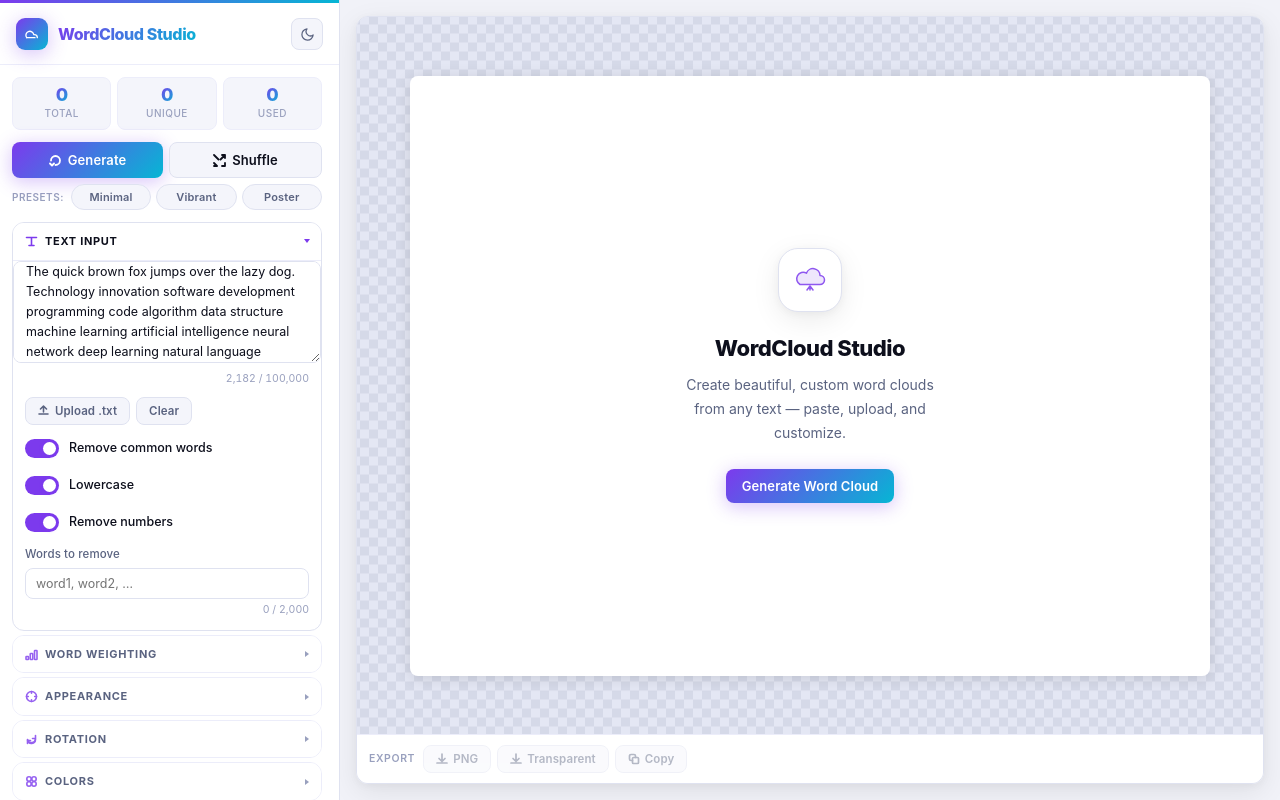
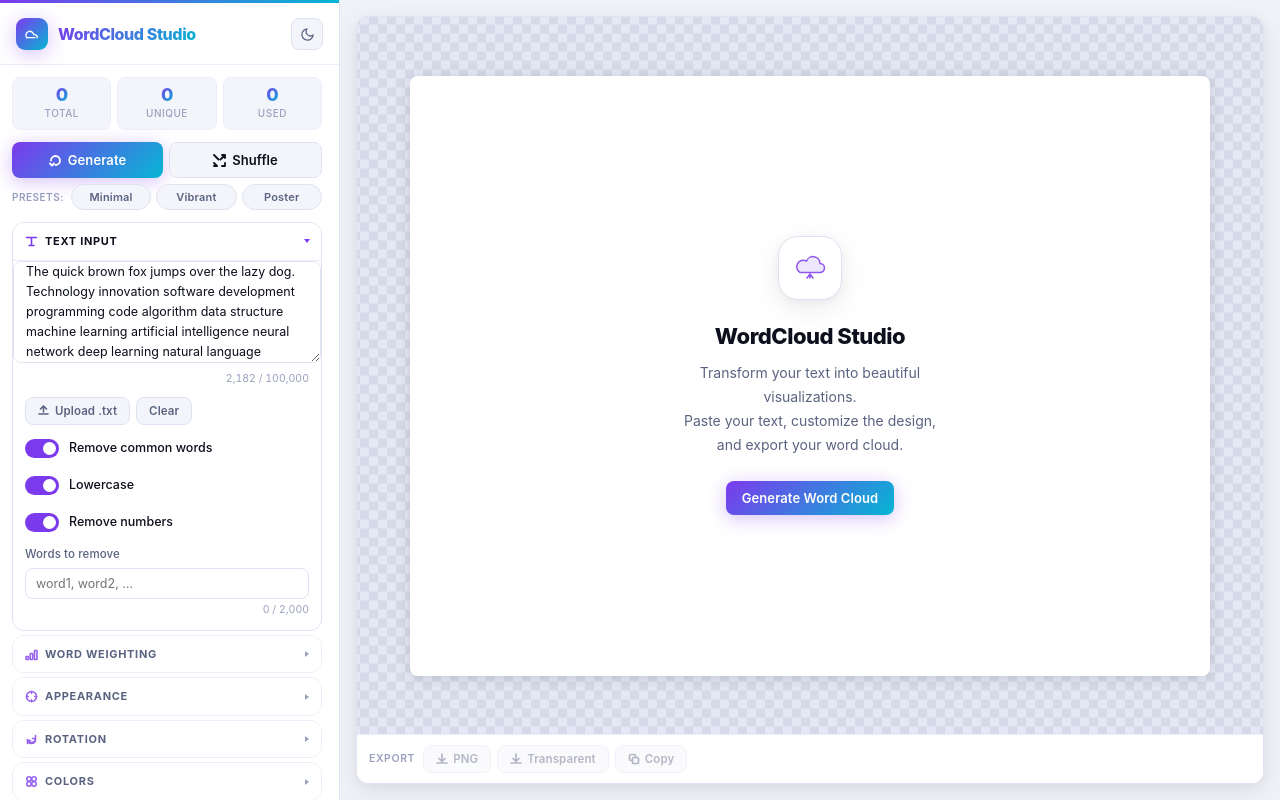
Before and after one commit to noahweidig/wordcloud, a React (Vite) app: page / in a window 1280 px wide. Built offline with nearby package versions, Linux system fonts and the light colour scheme.

Commit message:
🧩 Unify: improved content flow
Co-authored-by: google-labs-jules[bot] <161369871+google-labs-jules[bot]@users.noreply.github.com>

```diff
--- a/src/App.tsx
+++ b/src/App.tsx
@@ -208,7 +208,10 @@ function App() {
                   </svg>
                 </div>
                 <h2>WordCloud Studio</h2>
-                <p>Create beautiful, custom word clouds from any text — paste, upload, and customize.</p>
+                <p>
+                  Transform your text into beautiful visualizations.<br />
+                  Paste your text, customize the design, and export your word cloud.
+                </p>
                 <div className="empty-state-actions">
                   {settings.text.trim() ? (
                     <button
```
